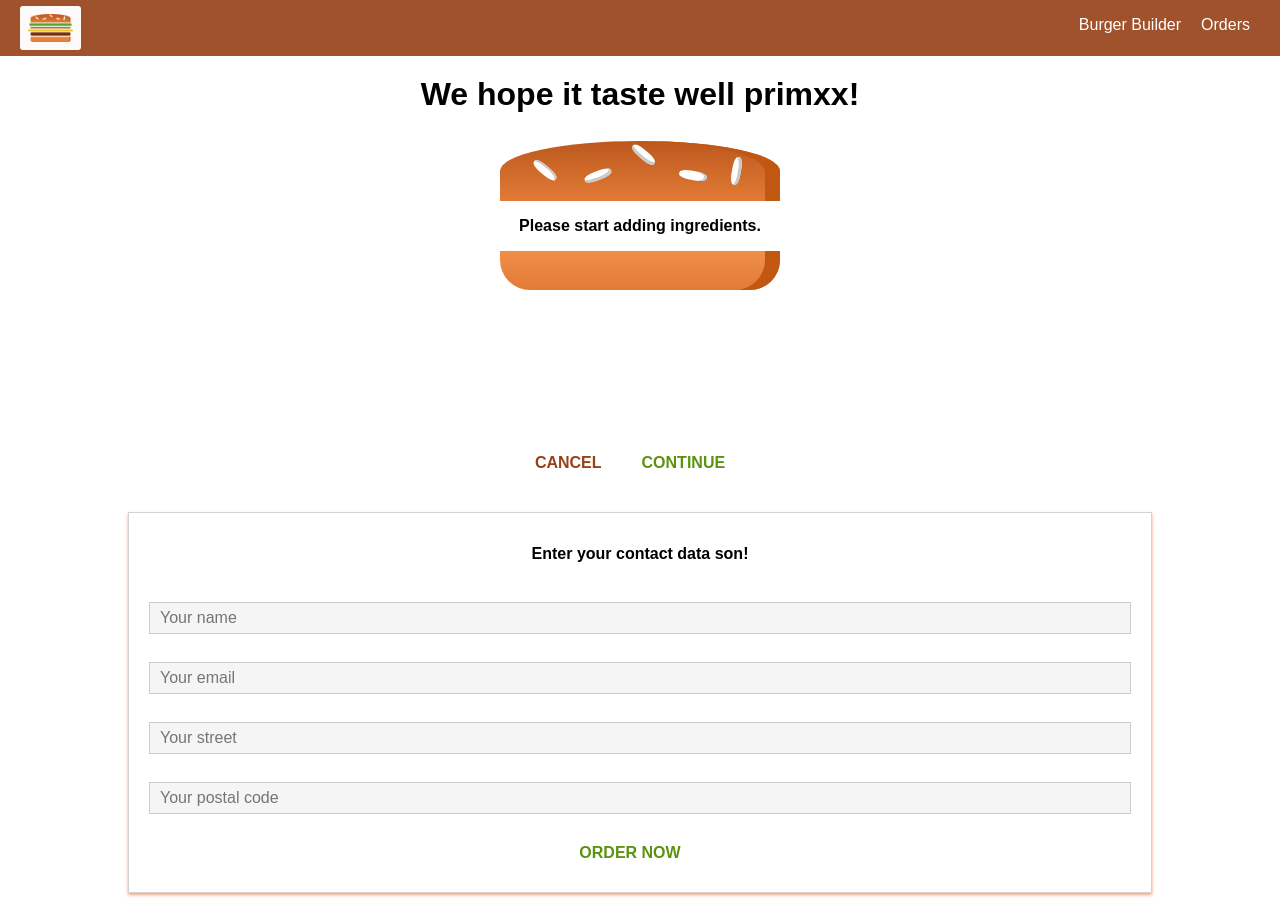
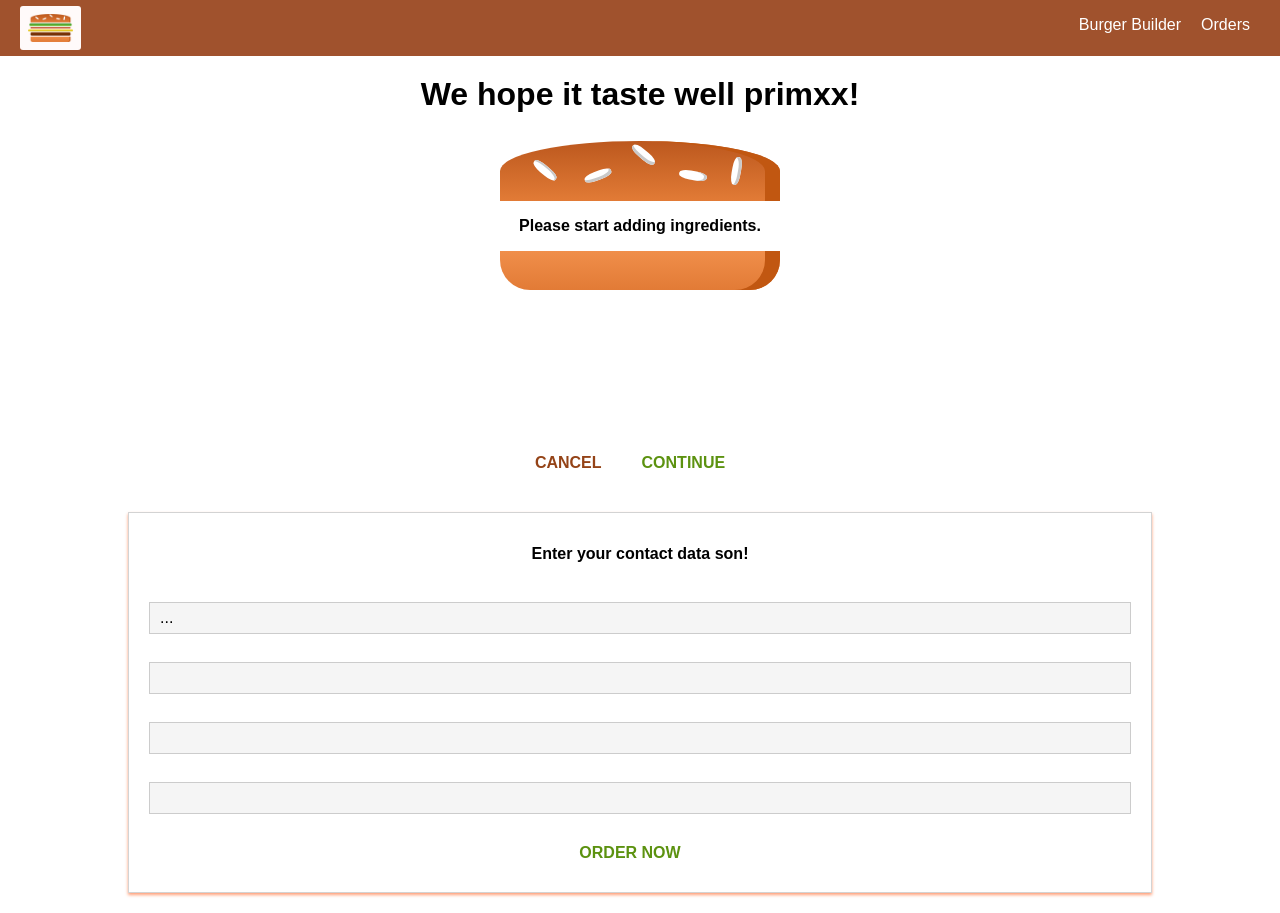
Before and after one commit to ediaz13/my-burguer-app, a React (Create React App) app: page /checkout in a window 1280 px wide. Both pictures are taken after a click on the button "CONTINUE". Built offline with nearby package versions, Linux system fonts and the light colour scheme; a web font is replaced by a local one.

Commit message:
237. Setting Up a JS Config for the Form

```diff
--- a/src/components/UI/Input/Input.js
+++ b/src/components/UI/Input/Input.js
@@ -4,15 +4,24 @@ import classes from './Input.module.css';
 const input = (props) => {
     let inputElement = null;
 
-    switch (props.inputType) {
+    switch (props.elementType) {
         case ('input'):
-            inputElement = <input className={classes.InputElement} {...props} />;
+            inputElement = <input
+                className={classes.InputElement}
+                {...props.elementConfig}
+                value={props.value}/>;
             break;
         case ('textarea'):
-            inputElement = <textarea className={classes.InputElement} {...props} />;
+            inputElement = <textarea
+                className={classes.InputElement}
+                {...props.elementConfig}
+                value={props.value}/>;
             break;
         default:
-            inputElement = <input className={classes.InputElement} {...props} />;
+            inputElement = <input
+                className={classes.InputElement}
+                {...props.elementConfig}
+                value={props.value}/>;
     }
 
     return (
--- a/src/containers/Checkout/ContactData/ContactData.js
+++ b/src/containers/Checkout/ContactData/ContactData.js
@@ -8,11 +8,59 @@ import Input from '../../../components/UI/Input/Input';
 
 class ContactData extends Component {
     state = {
-        name: '',
-        email: '',
-        address: {
-            street: '',
-            postalCode: ''
+        orderForm:{
+            customer: {
+                name: {
+                    elementType: 'input',
+                    elementConfig: {
+                        type: 'text',
+                        placeholder: 'Your Name'
+                    },
+                    value: ''
+                },
+                street: {
+                    elementType: 'input',
+                    elementConfig: {
+                        type: 'text',
+                        placeholder: 'Your Street'
+                    },
+                    value: ''
+                },
+                zipCode: {
+                    elementType: 'input',
+                    elementConfig: {
+                        type: 'text',
+                        placeholder: 'Your ZIP Code'
+                    },
+                    value: ''
+                },
+                country: {
+                    elementType: 'input',
+                    elementConfig: {
+                        type: 'text',
+                        placeholder: 'Your Country'
+                    },
+                    value: ''
+                },
+                email: {
+                    elementType: 'input',
+                    elementConfig: {
+                        type: 'email',
+                        placeholder: 'Your E-mail'
+                    },
+                    value: ''
+                },
+                deliveryMethod: {
+                    elementType: 'select',
+                    elementConfig: {
+                        options:[
+                            {value: 'fastest', displayValue: 'Fastest'},
+                            {value: 'cheapest', displayValue: 'Cheapest'}
+                    ]
+                    },
+                    value: ''
+                }
+            }
         },
         loading: false
     }
@@ -23,17 +71,7 @@ class ContactData extends Component {
         this.setState({loading: true});
         const order = {
             ingredients: this.props.ingredients,
-            price: this.props.price,
-            customer: {
-                name: 'Emanuelo',
-                address: {
-                    street: 'Libertad',
-                    zipCode: '1012',
-                    country: 'Argentina'
-                },
-                email: 'test@gmail.com'
-            },
-            deliveryMethod: 'fastest'
+            price: this.props.price
         }
 
         Axios.post('/orders.json', order)
@@ -49,7 +87,7 @@ class ContactData extends Component {
     render () {
         let form = (
             <form>
-                <Input inputType="input" type="text" name="name" placeholder="Your name"/>
+                <Input elementType="..." elementConfig="..." value="..."/>
                 <Input inputType="input" type="email" name="email" placeholder="Your email"/>
                 <Input inputType="input" type="text" name="street" placeholder="Your street"/>
                 <Input inputType="input" type="text" name="postal" placeholder="Your postal code"/>
```
